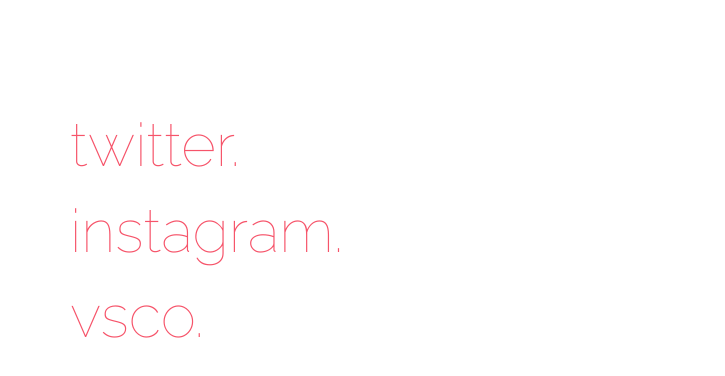
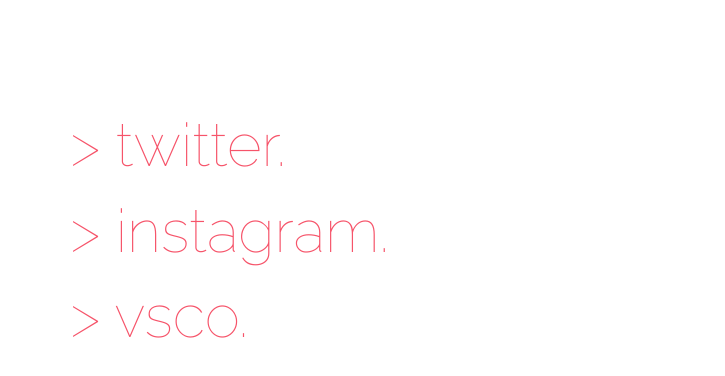
Before and after one commit to ilmanation/ilmansam.github.io, a plain HTML site: page index.html in a window 1280 px wide. Shown: the part 330-706 px from the top of the page, 0-725 px from the left. Drawn offline with Linux system fonts and the light colour scheme.

Commit message:
Update index.html

```diff
--- a/index.html
+++ b/index.html
@@ -57,9 +57,9 @@
     <div class="row bottomrow">
       <div class="col-sm-4 bottom">
         <p class="links" align="justify">
-          <a href="https://twitter.com/ilmanation" target="_blank">twitter.</a><br>
-          <a href="https://instagram.com/m_i_s" target="_blank">instagram.</a><br>
-          <a href="https://vsco.co/ilmanation" target="_blank">vsco.</a><br>
+          <a href="https://twitter.com/ilmanation" target="_blank">> twitter.</a><br>
+          <a href="https://instagram.com/m_i_s" target="_blank">> instagram.</a><br>
+          <a href="https://vsco.co/ilmanation" target="_blank">> vsco.</a><br>
         </p>
       </div>
   </div>
```
